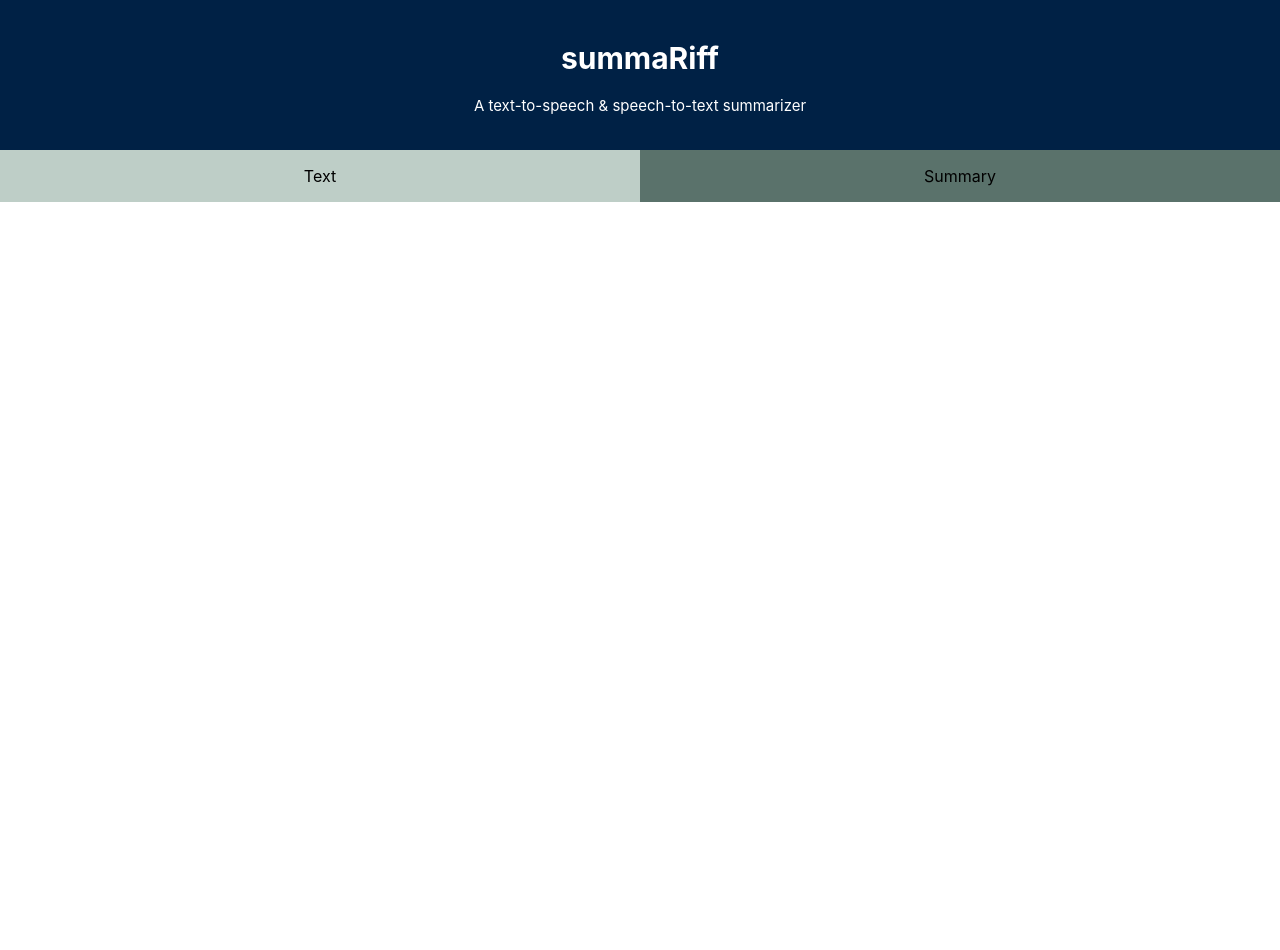
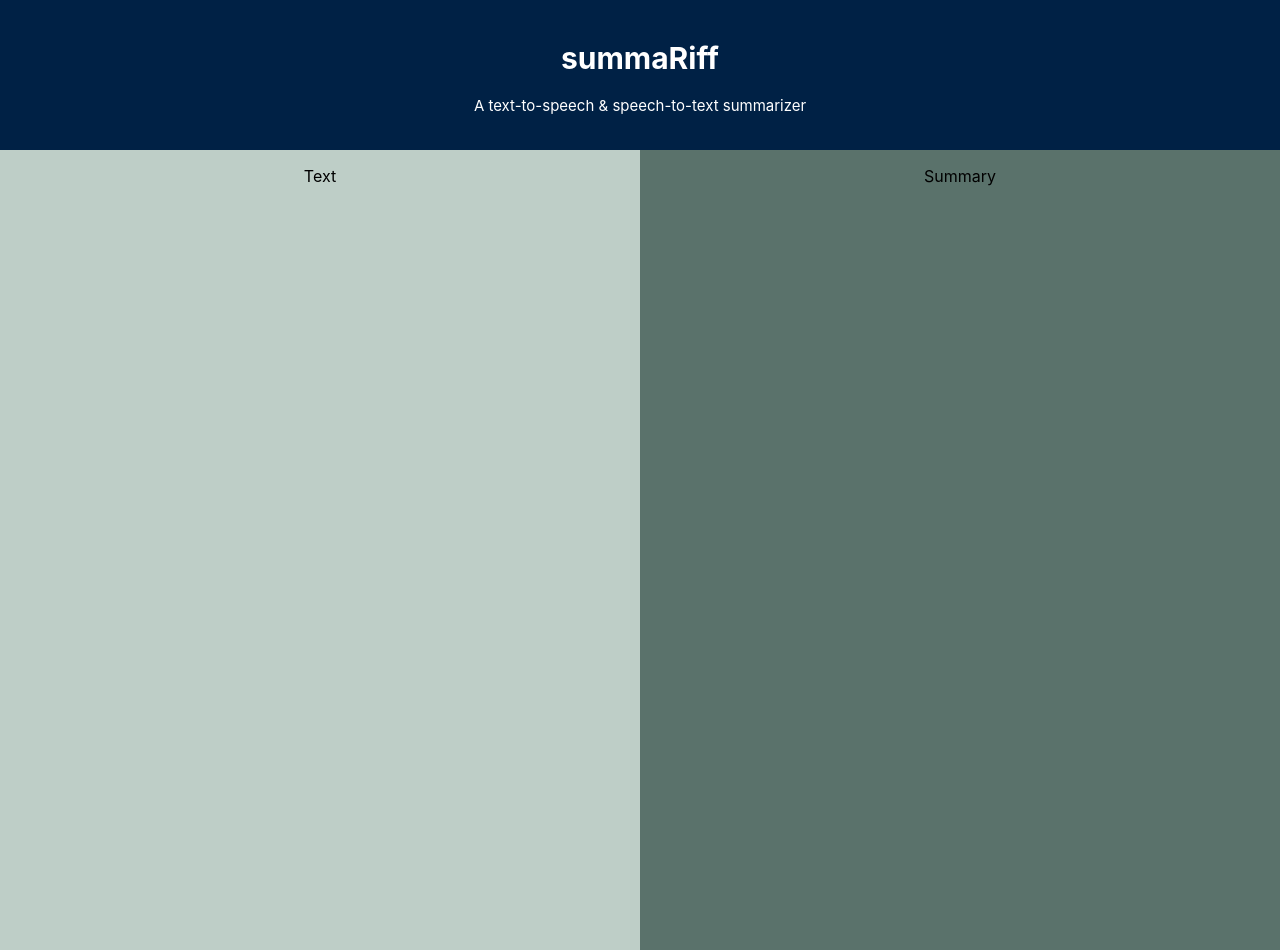
Before and after one commit to nlmanama/cmd-f-2023, a React (Create React App) app: page / in a window 1280 px wide. Before the commit the page ends 800 px from the top, so only its background shows below. Built offline with nearby package versions, Linux system fonts and the light colour scheme.

Commit message:
make bg better

```diff
--- a/package.json
+++ b/package.json
@@ -8,6 +8,7 @@
     "@testing-library/user-event": "^13.5.0",
     "react": "^18.2.0",
     "react-dom": "^18.2.0",
+    "react-router-dom": "^6.9.0",
     "react-scripts": "5.0.1",
     "web-vitals": "^2.1.4"
   },
--- a/src/App.css
+++ b/src/App.css
@@ -1,5 +1,6 @@
 .App {
   text-align: center;
+  height: 100%;
 }
 
 .App-logo {
--- a/src/pages/Style.css
+++ b/src/pages/Style.css
@@ -13,11 +13,13 @@
 .left {
     width: 50%;
     background-color: #BECEC7;
+    height: 100vh;
 }
 
 .right {
     width: 50%;
     background-color: #5A726B;
+    height: 100vh;
 }
 
 .row:after {
```
Also changed, not shown: src/pages/HomePage.js (+3 -4 lines), 1 other file (tests, documents, lock files or other folders).
